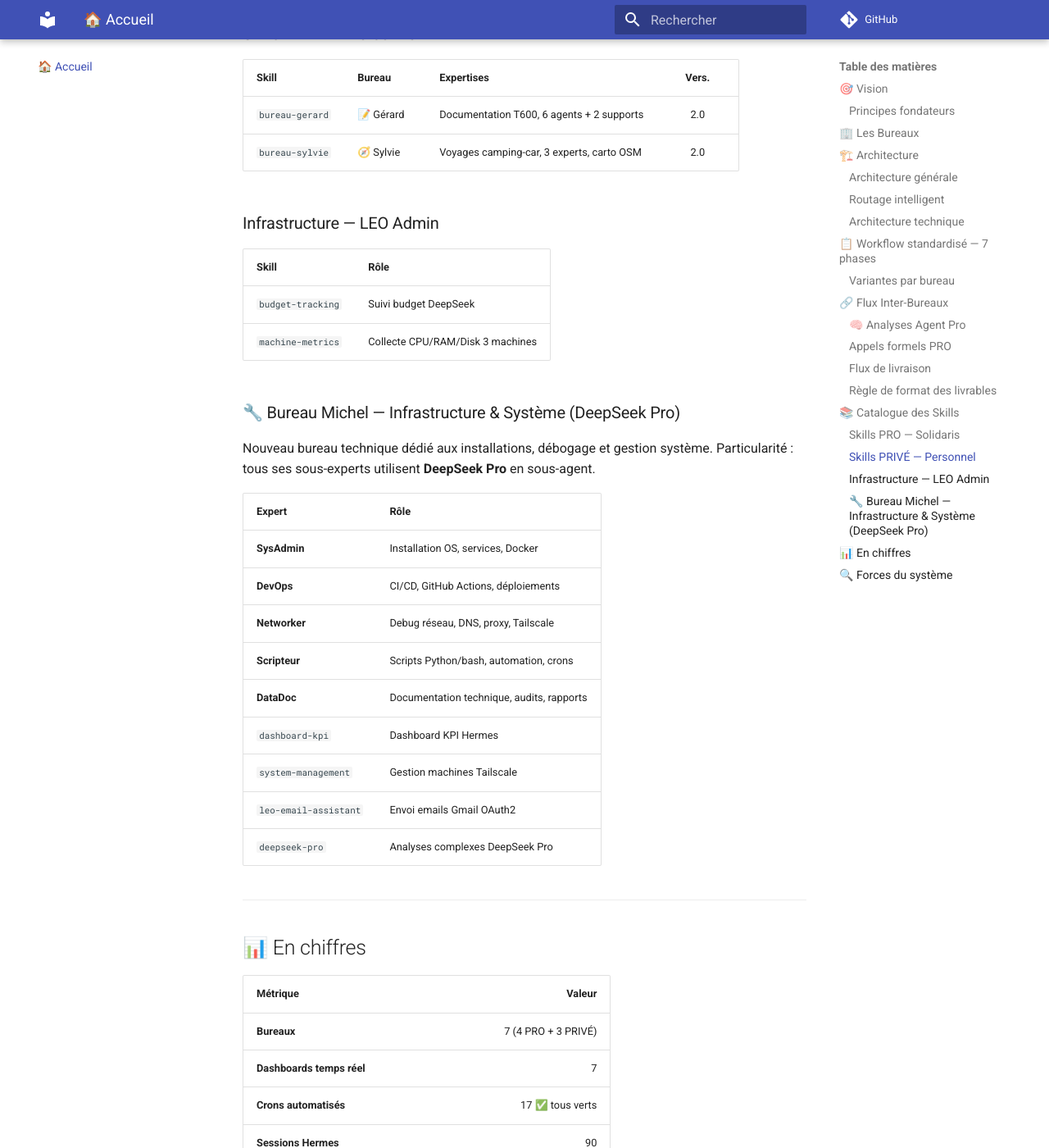
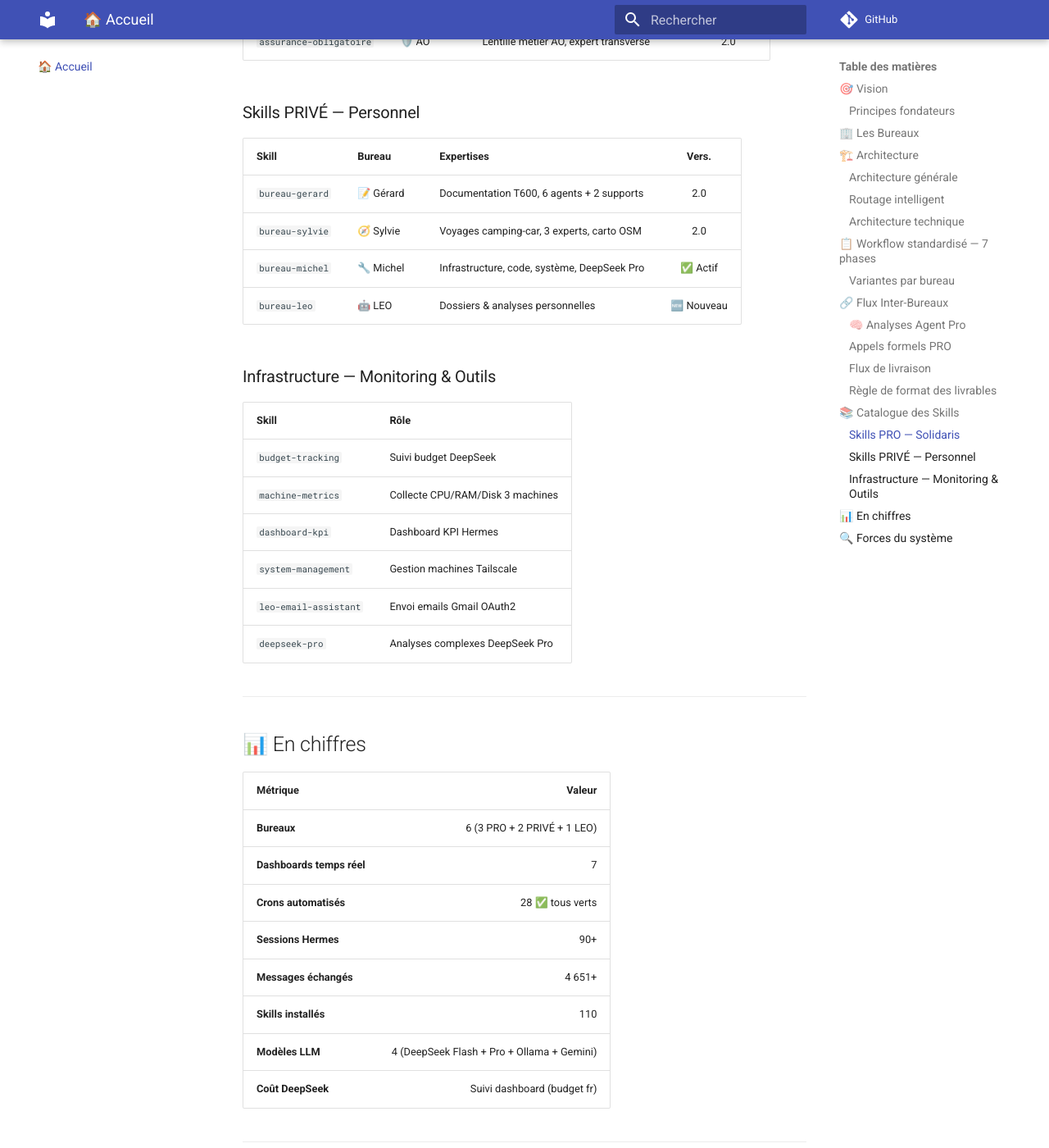
Before and after one commit to christophedanhier-hash/BAVI_LEO, an MkDocs documentation site: the page built from docs/index.md, in a window 1280 px wide and 1400 px high, scrolled down 5161 px. Shown: the whole window at 82% size. Built offline with MkDocs 1.6.1 and Material for MkDocs 9.7.7, drawn with Linux system fonts in a browser that asks for light colours; comment, search, counter and statistics services are not loaded; some of the changed text lies outside the part shown.

Commit message:
📝 Accueil BAVI — ajout Bureau LEO, correction références, màg chiffres

````diff
--- a/docs/index.md
+++ b/docs/index.md
@@ -2,7 +2,7 @@
 
 **Propulsé par [Hermes Agent](https://hermes-agent.nousresearch.com) · 🦁 LEO**
 
-> 5 bureaux spécialisés · 28 crons automatisés · 7 dashboards temps réel · 3 bots Telegram
+> 6 bureaux spécialisés · 28 crons automatisés · 7 dashboards temps réel · 3 bots Telegram · 🤖 Bureau LEO créé
 
 ---
 
@@ -28,8 +28,8 @@ BAVI LEO (Bureaux Agentiques Virtuels) est né du constat que les IA généralis
 | 🛡️ **Assurance Obligatoire** | Expertise AO (INAMI, BCSS, eHealth, MyCareNet) | PRO | 🏗️ Reconstruction |
 | 📝 **Gérard** | Documentation télescope T600 | PRIVÉ | ✅ [Wiki OCA](https://christophedanhier-hash.github.io/wiki-oca/t600/) |
 | 🧭 **Sylvie** | Roadbooks camping-car | PRIVÉ | ✅ [Voyages](https://christophedanhier-hash.github.io/voyages-wiki/) |
-| 🔧 **Michel** | Infrastructure, code, système (DeepSeek Pro) | PRIVÉ | 🆕 Nouveau |
-| ⚙️ **LEO Admin** | Infrastructure, monitoring, budget | PRIVÉ | 🏗️ Reconstruction |
+| 🔧 **Michel** | Infrastructure, code, système (DeepSeek Pro) | PRIVÉ | ✅ Actif |
+| 🤖 **LEO** | Dossiers & analyses personnelles | LEO | 🆕 Nouveau |
 
 ---
 
@@ -41,7 +41,7 @@ BAVI LEO (Bureaux Agentiques Virtuels) est né du constat que les IA généralis
 flowchart LR
     Telegram["📱 Telegram"]
     LEO["🤖 LEO (Hermes Agent)"]
-    Bureaux["🧠 Bureaux<br/>Gérard · Michel · Robert<br/>Sophie · Sylvie"]
+    Bureaux["🧠 Bureaux<br/>Gérard · Michel · Robert<br/>Sophie · Sylvie · LEO"]
     DeepSeek["☁️ DeepSeek API<br/>Flash + Pro"]
     Ollama["🏠 Ollama<br/>qwen2.5:7b"]
     Gemini["⚡ Gemini API<br/>Fallback"]
@@ -100,7 +100,8 @@ Tous les bureaux suivent le même squelette :
 | 🛡️ AO | Workflow raccourci ①→③→⑥ (expert unique transverse) |
 | 📝 Gérard | Croisement obligatoire Hardware ↔ Firmware |
 | 🧭 Sylvie | Cartographie OSM en parallèle de l'itinéraire |
-| ⚙️ Admin | Cron-driven (collecte → traitement → dashboard) |
+| 🔧 Michel | Sous-agent DeepSeek Pro pour tâches lourdes |
+| 🤖 LEO | Cron-driven (collecte → analyse → livrable) |
 
 ---
 
@@ -108,15 +109,16 @@ Tous les bureaux suivent le même squelette :
 
 ### 🧠 Analyses Agent Pro
 
-Toutes les analyses produites par les bureaux (DeepSeek Pro/Flash) sont indexées dans le **[Portail Agent Pro](wiki/agent-pro/index.md)** — accessible depuis le menu **PRIVÉ → 🧠 Agent Pro**.
+Toutes les analyses produites par les bureaux sont indexées dans le **[Portail Agent Pro](wiki/agent-pro/index.md)** — accessible depuis le menu **🧠 Agent Pro**.
 
 | Bureau | Rôle | Accès analyses |
 |:-------|:-----|:---------------|
-| 🏗️ Gérard | Documentation T600 | [Voir les analyses](wiki/agent-pro/gerard/index.md) |
-| 🏛️ Robert | Conseil Stratégique IT | [Voir les analyses](wiki/agent-pro/robert/index.md) |
-| 💰 Sophie | Pilotage Économique & Financier | [Voir les analyses](wiki/agent-pro/sophie/index.md) |
-| 🔧 Michel | Automatisation & Infrastructure n8n | [Voir les analyses](wiki/agent-pro/michel/index.md) |
-| 🧭 Sylvie | Voyages | [Voir les analyses](wiki/agent-pro/sylvie/index.md) |
+| 🤖 LEO | Dossiers & analyses LEO | [Voir les analyses](wiki/agent-pro/bureau-leo/index.md) |
+| 📝 Gérard | Documentation T600 | [Voir les analyses](wiki/agent-pro/bureau-gerard/index.md) |
+| 🏛️ Robert | Conseil Stratégique IT | [Voir les analyses](wiki/agent-pro/bureau-robert/index.md) |
+| 💰 Sophie | Pilotage Économique & Financier | [Voir les analyses](wiki/agent-pro/bureau-sophie/index.md) |
+| 🔧 Michel | Automatisation & Infrastructure | [Voir les analyses](wiki/agent-pro/bureau-michel/index.md) |
+| 🧭 Sylvie | Voyages | [Voir les analyses](wiki/agent-pro/bureau-sylvie/index.md) |
 
 ### Appels formels PRO
 
@@ -142,16 +144,15 @@ flowchart LR
 flowchart LR
     Gerard["📝 Gérard"] -->|"docs techniques T600"| WikiOCA["Wiki OCA"]
     Sylvie["🧭 Sylvie"] -->|"journaux de bord"| WikiVoyages["Wiki Voyages"]
-    Admin["⚙️ Admin"] -->|"métriques temps réel"| Dashboards["Dashboards"]
-    Tous["Tous"] -->|"connaissance des bureaux"| BAVI["BAVI LEO wiki"]
+    Michel["🔧 Michel"] -->|"audits, analyses"| BAVI["BAVI LEO wiki"]
+    LEO["🤖 LEO"] -->|"dossiers perso"| BAVI
 
     style Gerard fill:#e3f2fd,stroke:#1976d2,stroke-width:2px,color:#0d47a1
     style Sylvie fill:#e3f2fd,stroke:#1976d2,stroke-width:2px,color:#0d47a1
-    style Admin fill:#e3f2fd,stroke:#1976d2,stroke-width:2px,color:#0d47a1
-    style Tous fill:#e3f2fd,stroke:#1976d2,stroke-width:2px,color:#0d47a1
+    style Michel fill:#e3f2fd,stroke:#1976d2,stroke-width:2px,color:#0d47a1
+    style LEO fill:#e3f2fd,stroke:#1976d2,stroke-width:2px,color:#0d47a1
     style WikiOCA fill:#e3f2fd,stroke:#1976d2,stroke-width:2px,color:#0d47a1
     style WikiVoyages fill:#e3f2fd,stroke:#1976d2,stroke-width:2px,color:#0d47a1
-    style Dashboards fill:#e3f2fd,stroke:#1976d2,stroke-width:2px,color:#0d47a1
     style BAVI fill:#e3f2fd,stroke:#1976d2,stroke-width:2px,color:#0d47a1
     linkStyle default stroke-width:2px,fill:none
 ```
@@ -164,7 +165,7 @@ flowchart LR
 | 📄 Partage direction | **Google Docs** | 🏛️ Robert, 🛡️ AO |
 | 📊 Modèle financier | **Google Sheets** | 💰 Sophie |
 | 📽️ Présentation comité | **Google Slides** | 🏛️ Robert |
-| 🏠 Projets personnels | `.md` — wiki | 📝 Gérard, 🧭 Sylvie |
+| 🏠 Projets personnels | `.md` — wiki | 📝 Gérard, 🧭 Sylvie, 🤖 LEO |
 
 ---
 
@@ -184,25 +185,15 @@ flowchart LR
 |-------|--------|-----------|:-----:|
 | `bureau-gerard` | 📝 Gérard | Documentation T600, 6 agents + 2 supports | 2.0 |
 | `bureau-sylvie` | 🧭 Sylvie | Voyages camping-car, 3 experts, carto OSM | 2.0 |
+| `bureau-michel` | 🔧 Michel | Infrastructure, code, système, DeepSeek Pro | ✅ Actif |
+| `bureau-leo` | 🤖 LEO | Dossiers & analyses personnelles | 🆕 Nouveau |
 
-### Infrastructure — LEO Admin
+### Infrastructure — Monitoring & Outils
 
 | Skill | Rôle |
 |-------|------|
 | `budget-tracking` | Suivi budget DeepSeek |
 | `machine-metrics` | Collecte CPU/RAM/Disk 3 machines |
-
-### 🔧 Bureau Michel — Infrastructure & Système (DeepSeek Pro)
-
-Nouveau bureau technique dédié aux installations, débogage et gestion système. Particularité : tous ses sous-experts utilisent **DeepSeek Pro** en sous-agent.
-
-| Expert | Rôle |
-|--------|------|
-| **SysAdmin** | Installation OS, services, Docker |
-| **DevOps** | CI/CD, GitHub Actions, déploiements |
-| **Networker** | Debug réseau, DNS, proxy, Tailscale |
-| **Scripteur** | Scripts Python/bash, automation, crons |
-| **DataDoc** | Documentation technique, audits, rapports |
 | `dashboard-kpi` | Dashboard KPI Hermes |
 | `system-management` | Gestion machines Tailscale |
 | `leo-email-assistant` | Envoi emails Gmail OAuth2 |
@@ -214,12 +205,12 @@ Nouveau bureau technique dédié aux installations, débogage et gestion systèm
 
 | Métrique | Valeur |
 |----------|-------:|
-| **Bureaux** | 7 (4 PRO + 3 PRIVÉ) |
+| **Bureaux** | 6 (3 PRO + 2 PRIVÉ + 1 LEO) |
 | **Dashboards temps réel** | 7 |
-| **Crons automatisés** | 17 ✅ tous verts |
-| **Sessions Hermes** | 90 |
-| **Messages échangés** | 4 651 |
-| **Skills installés** | 103 |
+| **Crons automatisés** | 28 ✅ tous verts |
+| **Sessions Hermes** | 90+ |
+| **Messages échangés** | 4 651+ |
+| **Skills installés** | 110 |
 | **Modèles LLM** | 4 (DeepSeek Flash + Pro + Ollama + Gemini) |
 | **Coût DeepSeek** | Suivi dashboard (budget fr) |
 
@@ -234,9 +225,9 @@ Nouveau bureau technique dédié aux installations, débogage et gestion systèm
 | Routage intelligent | ✅ Bon modèle pour chaque tâche |
 | Documentation vivante | ✅ Wikis auto-déployés GH Pages |
 | Gestion des coûts API | ✅ Budget dashboard suivi |
-| Fiabilité crons | ✅ 17 crons, tous verts, no_agent |
+| Fiabilité crons | ✅ 28 crons, tous verts, no_agent |
 | Miroir Drive ↔ GitHub | ✅ Sync bidirectionnelle 18h |
-| 📋 Suivi implémentations | ✅ [leo-tracker](https://github.com/christophedanhier-hash/leo-tracker) — Kanban Project V2, [8 issues](https://github.com/christophedanhier-hash/leo-tracker/issues/4) |
+| 📋 Suivi implémentations | ✅ [leo-tracker](https://github.com/christophedanhier-hash/leo-tracker) |
 
 ---
 
````
